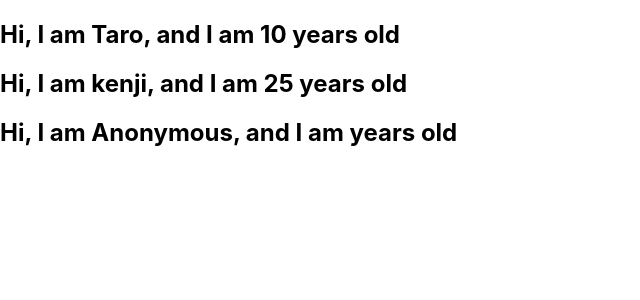
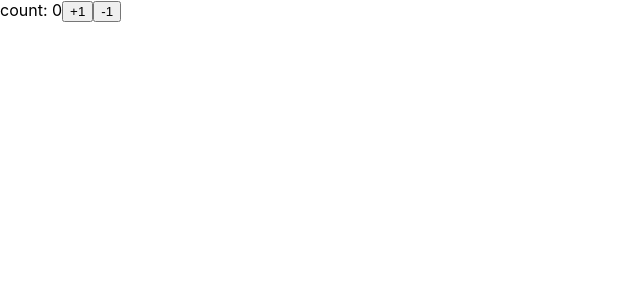
Before and after one commit to aguriken/react-crud-app, a React (Create React App) app: page / in a window 1280 px wide. Shown: the top 300 px of the page, without its empty margins (0-640 px from the left). Built offline with nearby package versions, Linux system fonts and the light colour scheme.

Commit message:
learn state and setState

```diff
--- a/src/App.js
+++ b/src/App.js
@@ -1,47 +1,31 @@
 import React, { Component } from 'react';
-import PropTypes from 'prop-types'
 
-// class App extends Component {
-//   render() {
-//     return (
-//     <React.Fragment>
-//       <label htmlFor="bar">bar</label>
-//       <input type="text" onChange={() => {console.log("I am clicked!")}} />
-//     </React.Fragment>
-//     )
-//   }
-// }
+const App = () => (<Counter></Counter>)
 
-const App = () => {
-  const profiles = [
-    {
-      name: "Taro",
-      age: 10
-    },
-    {
-      name: "kenji",
-      age: 25
-    },
-    {
-      name: "Anonymous"
-    }
-  ]
-  return (
-    <div>
-      {profiles.map((profile, index) => {
-        return <User name={profile.name} age={profile.age} key={index} />
-      })}
-    </div>
-  )
-}
-
-const User = (props) => {
-  return <h2>Hi, I am {props.name}, and I am {props.age} years old</h2>
-}
-
-User.propTypes = {
-  name: PropTypes.string,
-  age: PropTypes.number.isRequired
+class Counter extends Component {
+  constructor(props) {
+    super(props)
+    this.state = { count: 0 }
+  }
+  handleAddCount = () => {
+    this.setState((prevState) => ({
+      count: prevState.count + 1
+    }))
+  }
+  handleMinusCount = () => {
+    this.setState((prevState) => ({
+      count: prevState.count -1
+    }))
+  }
+  render() {
+    return (
+      <React.Fragment>
+        count: {this.state.count}
+        <button onClick={this.handleAddCount}>+1</button>
+        <button onClick={this.handleMinusCount}>-1</button>
+      </React.Fragment>
+    )
+  }
 }
 
 export default App;
```
